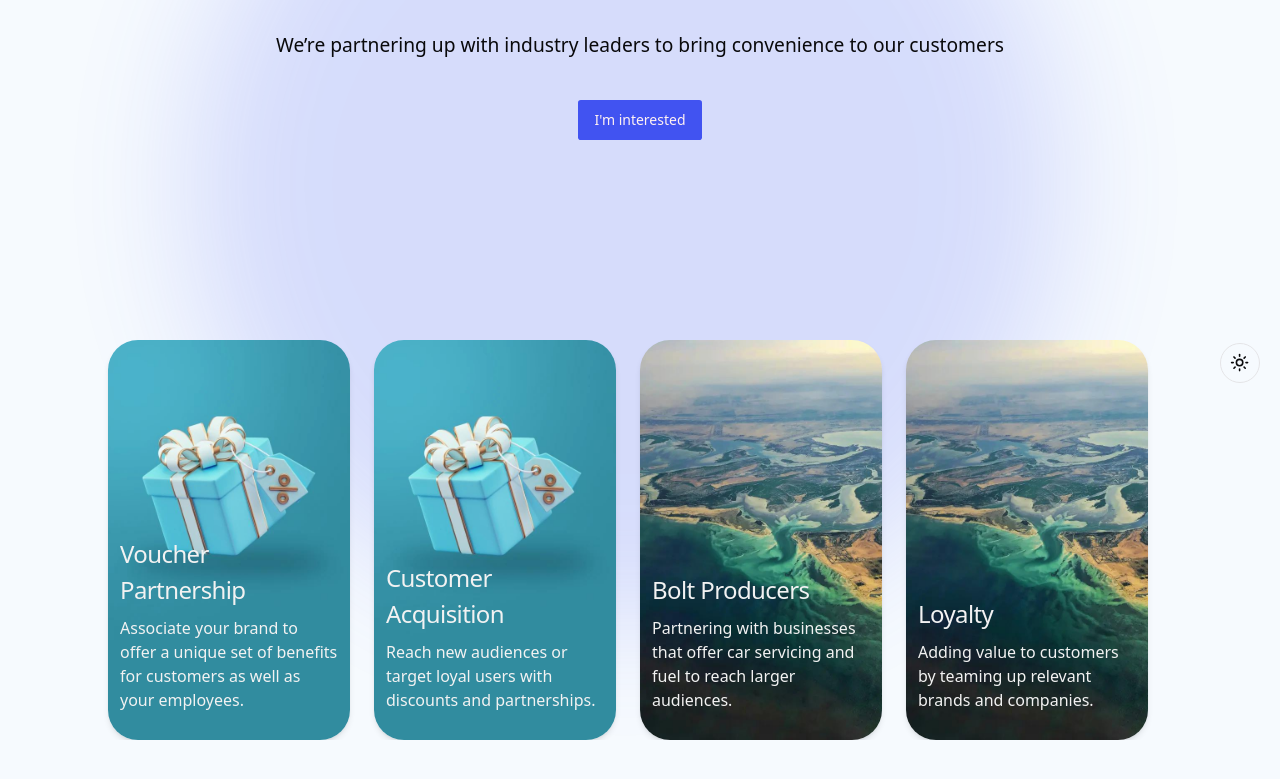
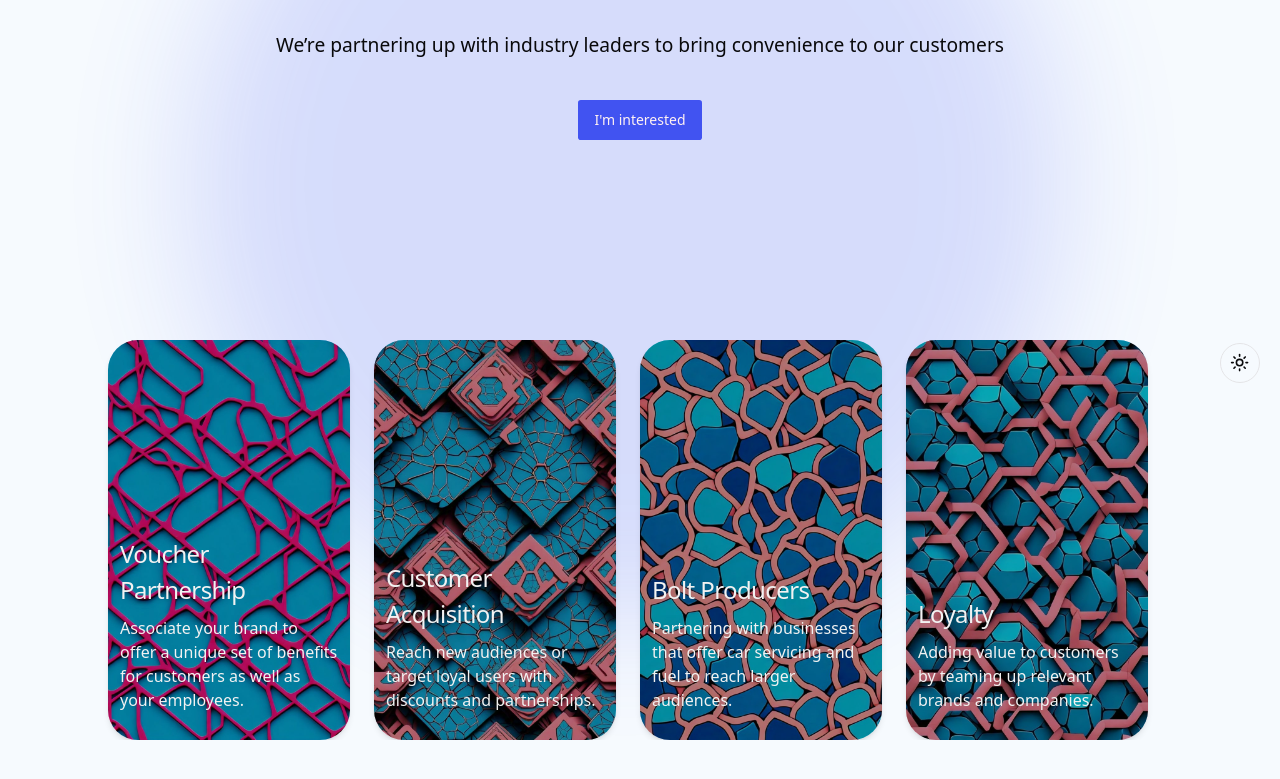
Before and after one commit to charle426/new-stove, a React (Vite) app: page /investment in a window 1280 px wide. Shown: the part 377-1156 px from the top of the page. Built offline with nearby package versions, Linux system fonts and the light colour scheme; no server answers; the database is empty.

Commit message:
changed lincesed pics

```diff
--- a/package.json
+++ b/package.json
@@ -6,9 +6,7 @@
   "scripts": {
     "dev": "vite",
    "start": "react-scripts start",
-   "build": "react-scripts build",
-   "test": "react-scripts test",
-   "eject": "react-scripts eject",
+   "build": "tsc && vite build",
     "lint": "eslint . --ext ts,tsx --report-unused-disable-directives --max-warnings 0",
     "preview": "vite preview"
   },
--- a/src/pages/partnershipPage.tsx
+++ b/src/pages/partnershipPage.tsx
@@ -1,10 +1,10 @@
 import blob from "../assets/blob-blur.svg";
 import { Button } from "@/components/ui/button";
 // import { Link } from "react-router-dom";
-// import card1 from "../assets/cpg-card__discover-01_2x.jpeg";
-import card2 from "../assets/cpg-card__discover-02.jpeg";
-import card3 from "../assets/cpg-card__discover-03.jpeg";
-// import card4 from "../assets/cpg-card__discover-04.png";
+import card1 from "../assets/discover1.jpg";
+import card2 from "../assets/discover2.jpg";
+import card3 from "../assets/discover3.jpg";
+import card4 from "../assets/discover4.jpg";
 import {
   Carousel,
   CarouselContent,
@@ -15,7 +15,7 @@
 
 export default function PartnerShipPage() {
    const style1 = {
-     backgroundImage: `url(${card2})`,
+     backgroundImage: `url(${card1})`,
    };
    const style2 = {
      backgroundImage: `url(${card2})`,
@@ -24,7 +24,7 @@
      backgroundImage: `url(${card3})`,
    };
    const style4 = {
-     backgroundImage: `url(${card3})`,
+     backgroundImage: `url(${card4})`,
    };
     return (
       <main className="px-3 md:px-7 lg:px-16 overflow-hidden w-full">
@@ -72,9 +72,9 @@
               <CarouselItem className="md:basis-1/2 basis-[75%] lg:basis-[250px] pl-2 md:pl-">
                 <div
                   style={style1}
-                  className="bg-cover bg-center repeat-0 relative shadow-md rounded-[30px] min-h-[400px] flex justify-end items-end object-cover lg:hover:translate-y-[-20px] py-7 px-3 duration-300"
+                  className="bg-cover bg-center repeat-0  after:absolute after:w-full after:bg-[#0000004c] after:left-0 after:top-0 after:h-full overflow-hidden relative shadow-md rounded-[30px] min-h-[400px] flex justify-end items-end object-cover lg:hover:translate-y-[-20px] py-7 px-3 duration-300"
                 >
-                  <div>
+                  <div className="z-10">
                     <h3 className="text-[1.5rem] font-medium mb-2">
                       Voucher Partnership
                     </h3>
@@ -88,11 +88,11 @@
               <CarouselItem className="md:basis-1/2 basis-[75%] lg:basis-[250px] pl-2 ">
                 <div
                   style={style2}
-                  className="bg-cover bg-center repeat-0 shadow-md relative rounded-[30px] min-h-[400px] flex justify-end items-end object-cover lg:hover:translate-y-[-20px] duration-300 py-7 px-3"
+                  className="bg-cover bg-center repeat-0  after:absolute after:w-full after:bg-[#0000004c] after:left-0 after:top-0 after:h-full overflow-hidden shadow-md relative rounded-[30px] min-h-[400px] flex justify-end items-end object-cover lg:hover:translate-y-[-20px] duration-300 py-7 px-3"
                 >
-                  <div>
+                  <div className="z-10">
                     <h3 className="text-[1.5rem] font-medium mb-2">
-                     Customer Acquisition
+                      Customer Acquisition
                     </h3>
                     <p>
                       Reach new audiences or target loyal users with discounts
@@ -104,11 +104,11 @@
               <CarouselItem className="md:basis-1/2 basis-[75%] lg:basis-[250px] pl-2 ">
                 <div
                   style={style3}
-                  className="bg-cover bg-center repeat-0 shadow-md relative rounded-[30px] min-h-[400px] flex justify-end items-end object-cover lg:hover:translate-y-[-20px] duration-300 py-7 px-3"
+                  className="bg-cover bg-center repeat-0  after:absolute after:w-full after:bg-[#0000004c] after:left-0 after:top-0 after:h-full overflow-hidden shadow-md relative rounded-[30px] min-h-[400px] flex justify-end items-end object-cover lg:hover:translate-y-[-20px] duration-300 py-7 px-3"
                 >
-                  <div>
+                  <div className="z-10">
                     <h3 className="text-[1.5rem] font-medium mb-2">
-                     Bolt Producers
+                      Bolt Producers
                     </h3>
                     <p>
                       Partnering with businesses that offer car servicing and
@@ -120,16 +120,13 @@
               <CarouselItem className="md:basis-1/2 basis-[75%] lg:basis-[250px] pl-2 ">
                 <div
                   style={style4}
-                  className="bg-cover bg-center repeat-0 shadow-md relative rounded-[30px] min-h-[400px] flex justify-end items-end object-cover lg:hover:translate-y-[-20px] duration-300 py-7 px-3"
+                  className="bg-cover bg-center repeat-0  after:absolute after:w-full after:bg-[#0000004c] after:left-0 after:top-0 after:h-full overflow-hidden shadow-md relative rounded-[30px] min-h-[400px] flex justify-end items-end object-cover lg:hover:translate-y-[-20px] duration-300 py-7 px-3"
                 >
-                  <div>
-                    <h3 className="text-[1.5rem] font-medium mb-2">
-                      Loyalty
-                    </h3>
+                  <div className="z-10">
+                    <h3 className="text-[1.5rem] font-medium mb-2">Loyalty</h3>
                     <p>
-
-                        Adding value to customers by teaming up relevant brands
-                        and companies.
+                      Adding value to customers by teaming up relevant brands
+                      and companies.
                     </p>
                   </div>
                 </div>
--- a/src/stove components/discover-stove.tsx
+++ b/src/stove components/discover-stove.tsx
@@ -1,13 +1,13 @@
 import { Link } from "react-router-dom"
-// import card1 from "../assets/cpg-card__discover-01_2x.png"
-import card2 from "../assets/cpg-card__discover-02.jpeg"
-import card3 from "../assets/cpg-card__discover-03.jpeg"
-// import card4 from "../assets/cpg-card__discover-04.png"
+import card1 from "../assets/discover1.jpg";
+import card2 from "../assets/discover2.jpg";
+import card3 from "../assets/discover3.jpg";
+import card4 from "../assets/discover4.jpg";
 import arrowIcon from "../assets/arrow-east-icon.svg"
 import { Carousel, CarouselContent, CarouselItem } from "@/components/ui/carousel"
 export default function Discover() {
     const style1 = {
-        backgroundImage: `url(${card2})`
+        backgroundImage: `url(${card1})`
     }
     const style2 = {
         backgroundImage: `url(${card2})`
@@ -16,7 +16,7 @@
         backgroundImage: `url(${card3})`
     }
     const style4 = {
-        backgroundImage: `url(${card3})`
+        backgroundImage: `url(${card4})`
     }
     return (
       <section className="relative py-10">
@@ -33,11 +33,11 @@
             <CarouselItem className="md:basis-1/2 basis-[75%] lg:basis-[250px] pl-2 md:pl-">
               <div
                 style={style1}
-                className="bg-cover bg-center repeat-0 relative shadow-md rounded-[30px] min-h-[400px] flex justify-end items-end object-cover lg:hover:translate-y-[-20px] py-7 px-3 duration-300"
+                className="bg-cover bg-center repeat-0 after:absolute after:w-full after:bg-[#0000004c] after:left-0 after:top-0 after:h-full overflow-hidden relative shadow-md rounded-[30px] min-h-[400px] flex justify-end items-end object-cover lg:hover:translate-y-[-20px] py-7 px-3 duration-300"
               >
-                <div>
+                <div className="relative z-10">
                   <h3 className="text-[1.5rem] font-medium mb-2">
-                    <span className="text-primary">Get 10% off </span>
+                    <span className="text-pink-300">Get 10% off </span>
                     your first order
                   </h3>
                   <p>Enjoy up to 10% discount on your first petroleum order</p>
@@ -47,12 +47,12 @@
             <CarouselItem className="md:basis-1/2 basis-[75%] lg:basis-[250px] pl-2 ">
               <div
                 style={style2}
-                className="bg-cover bg-center repeat-0 shadow-md relative rounded-[30px] min-h-[400px] flex justify-end items-end object-cover lg:hover:translate-y-[-20px] duration-300 py-7 px-3"
+                className="bg-cover bg-center repeat-0 after:absolute after:w-full after:bg-[#0000004c] after:left-0 after:top-0 after:h-full overflow-hidden shadow-md relative rounded-[30px] min-h-[400px] flex justify-end items-end object-cover lg:hover:translate-y-[-20px] duration-300 py-7 px-3"
               >
-                <div>
+                <div className="relative z-10">
                   <h3 className="text-[1.5rem] font-medium mb-2">
                     Earn
-                    <span className="text-primary"> 20% discount </span>
+                    <span className="text-pink-300"> 20% discount </span>
                     for you and a friend
                   </h3>
                   <p>
@@ -66,17 +66,17 @@
               <Link to="community">
                 <div
                   style={style3}
-                  className="bg-cover bg-center repeat-0 shadow-md relative rounded-[30px] min-h-[400px] flex justify-end items-end object-cover lg:hover:translate-y-[-20px] duration-300 py-7 px-3"
+                  className="bg-cover bg-center repeat-0  after:absolute after:w-full after:bg-[#0000004c] after:left-0 after:top-0 after:h-full overflow-hidden shadow-md relative rounded-[30px] min-h-[400px] flex justify-end items-end object-cover lg:hover:translate-y-[-20px] duration-300 py-7 px-3"
                 >
                   <img
                     src={arrowIcon}
                     alt="Read up on how we achieve this on our annual report"
-                    className="absolute right-6 top-10"
+                    className="absolute right-6 top-10 z-10"
                   />
-                  <div>
+                  <div className="relative z-10">
                     <h3 className="text-[1.5rem] font-medium mb-2">
                       Our
-                      <span className="text-primary">
+                      <span className="text-pink-300">
                         {" "}
                         environmental commitment{" "}
                       </span>
@@ -90,12 +90,12 @@
             <CarouselItem className="md:basis-1/2 basis-[75%] lg:basis-[250px] pl-2 ">
               <div
                 style={style4}
-                className="bg-cover bg-center repeat-0 shadow-md relative rounded-[30px] min-h-[400px] flex justify-end items-end object-cover lg:hover:translate-y-[-20px] duration-300 py-7 px-3"
+                className="bg-cover bg-center repeat-0  after:absolute after:w-full after:bg-[#0000004c] after:left-0 after:top-0 after:h-full overflow-hidden shadow-md relative rounded-[30px] min-h-[400px] flex justify-end items-end object-cover lg:hover:translate-y-[-20px] duration-300 py-7 px-3"
               >
-                <div>
+                <div className="relative z-10">
                   <h3 className="text-[1.5rem] font-medium mb-2">
                     Spot a STOVE truck?
-                    <span className="text-primary"> Ask, stop, refill</span>
+                    <span className="text-pink-300"> Ask, stop, refill</span>
                   </h3>
                   <p>
                     If you spot a STOVE truck parked just ask them to refill
```
Also changed, not shown: src/stove components/services-section.tsx (+4 -4 lines).
